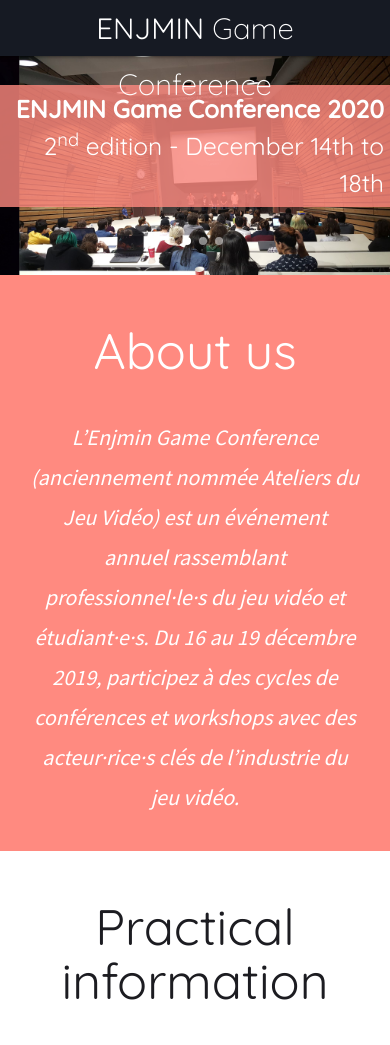
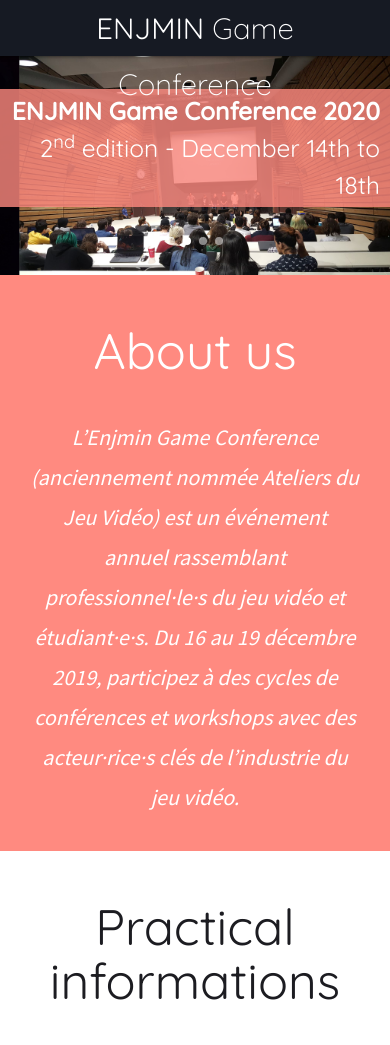
Before and after one commit to SamuelBUSSON/EGC_2020, a plain HTML site: page index.html in a window 390 px wide. Shown: the top 1045 px of the page. Drawn offline with Linux system fonts and the light colour scheme.

Commit message:
(polish) Fautes d'ortho et padding

```diff
--- a/css/style.css
+++ b/css/style.css
@@ -20,7 +20,7 @@
 .egc-carousel-desc>p {
     font-family: 'Quicksand';
     font-size: 2.5em;
-    padding: 6px;
+    padding: 6px 16px 6px 16px;
     color: white;
     background-color: rgba(255, 138, 128, 0.8);
 }
@@ -80,7 +80,7 @@
     .egc-carousel-desc>p {
         font-family: 'Quicksand';
         font-size: 1.75em;
-        padding: 6px;
+        padding: 4px 10px 4px 10px;
         color: white;
         background-color: rgba(255, 138, 128, 0.8);
     }
--- a/index.html
+++ b/index.html
@@ -27,7 +27,7 @@
                 <li><a href="#About">EGC</a></li>
                 <!--<li><a href="#Speakers">Speakers</a></li>-->
                 <!--<li><a href="#Schedule">Schedule</a></li>-->
-                <li><a href="#Infos">Practical information</a></li>
+                <li><a href="#Infos">Practical informations</a></li>
               </ul>
             </div>
           </div>
@@ -229,7 +229,7 @@
   -->
     <div class="section">
       <div class="row container scrollspy center" id="Infos">
-        <h2 class="enjmin-logo-text">Practical information</h2>
+        <h2 class="enjmin-logo-text">Practical informations</h2>
       </div>
       <div class="row container">
         <div class="col s6">
@@ -257,7 +257,7 @@
     <footer class="page-footer materialize-red">
       <div class="footer-copyright">
         <div class="container">
-          © 2020 copyright
+          © 2020 Copyright CNAM-ENJMIN
         </div>
       </div>
     </footer>
```
